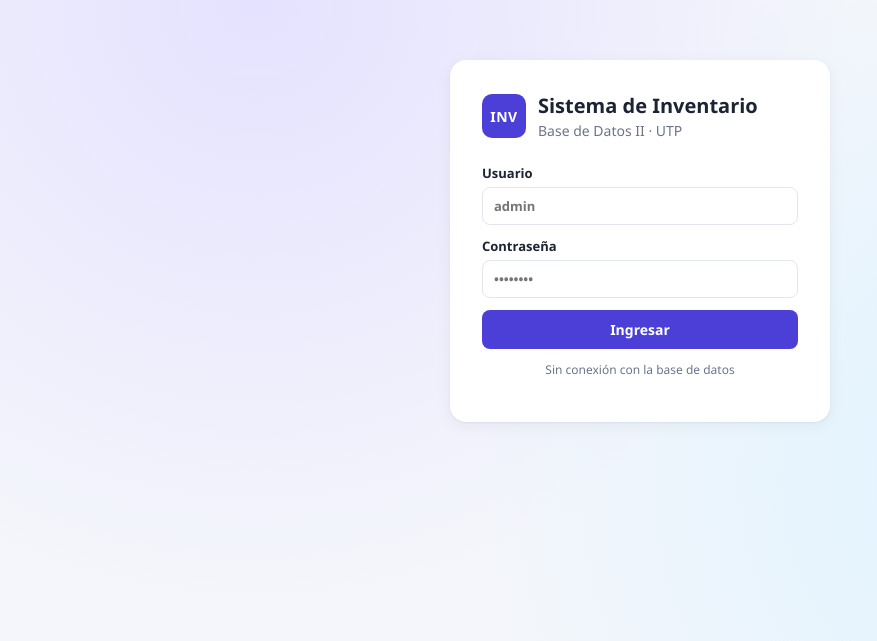
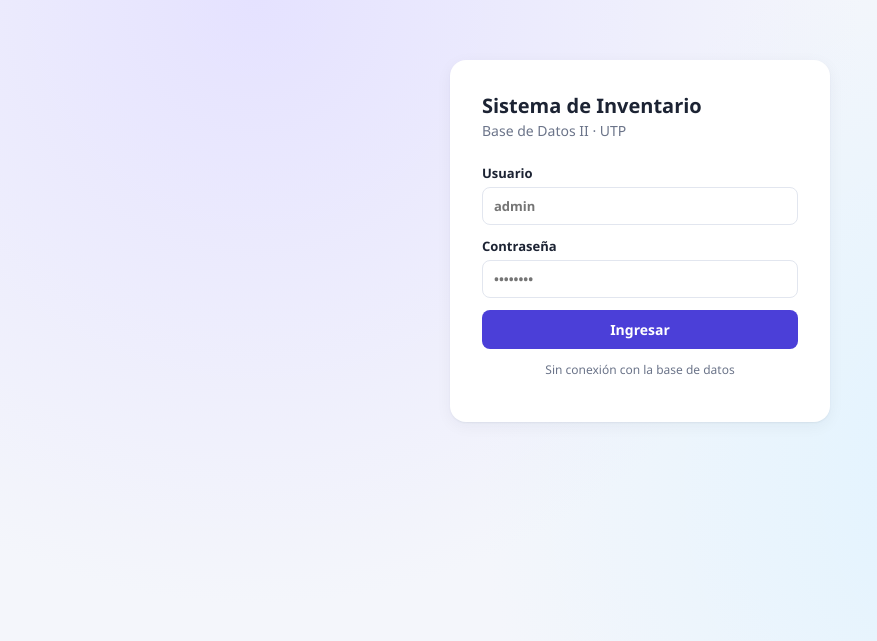
Before and after one commit to CahuanaSnayder/inventario-bd2-pc2, a website: page public/index.html in a window 1280 px wide. Shown: the part 159-800 px from the top of the page, without its empty margins (0-877 px from the left). Drawn offline with Linux system fonts and the light colour scheme; no server answers.

Commit message:
Quitar el logo INV del login y del encabezado

```diff
--- a/public/css/styles.css
+++ b/public/css/styles.css
@@ -62,9 +62,6 @@ input:focus, select:focus { outline: 2px solid color-mix(in srgb, var(--primary)
 .login-card h1 { font-size: 20px; margin: 0; }
 .login-card .brand { margin-bottom: 24px; }
 .brand { display: flex; align-items: center; gap: 12px; }
-.brand-logo { width: 44px; height: 44px; border-radius: 10px; background: var(--primary); color: #fff;
-  display: grid; place-items: center; font-weight: 800; letter-spacing: .5px; }
-.brand-logo.sm { width: 32px; height: 32px; font-size: 11px; border-radius: 8px; }
 .brand p { margin: 2px 0 0; }
 
 /* Layout */
--- a/public/index.html
+++ b/public/index.html
@@ -9,7 +9,6 @@
 <body class="login-page">
   <main class="login-card">
     <div class="brand">
-      <div class="brand-logo">INV</div>
       <div>
         <h1>Sistema de Inventario</h1>
         <p class="muted">Base de Datos II · UTP</p>
```
Also changed, not shown: public/app.html (+0 -1 lines), docs/img/02-evidencia-bd.png, docs/img/03-login.png, docs/img/04-login-error.png, docs/img/05-resumen.png, docs/img/06-productos.png, docs/img/07-producto-formulario.png, docs/img/08-producto-registrado.png, docs/img/09-entrada-formulario.png, docs/img/10-entrada-registrada.png, docs/img/11-salida-registrada.png, docs/img/12-salida-sin-stock.png, docs/img/13-categorias.png, docs/img/14-usuarios.png, 1 other file.
